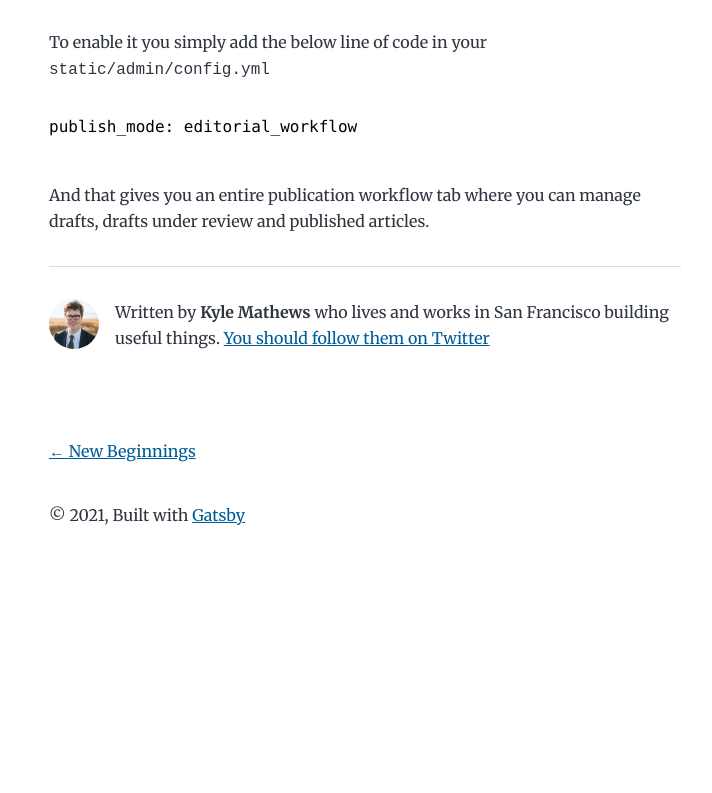
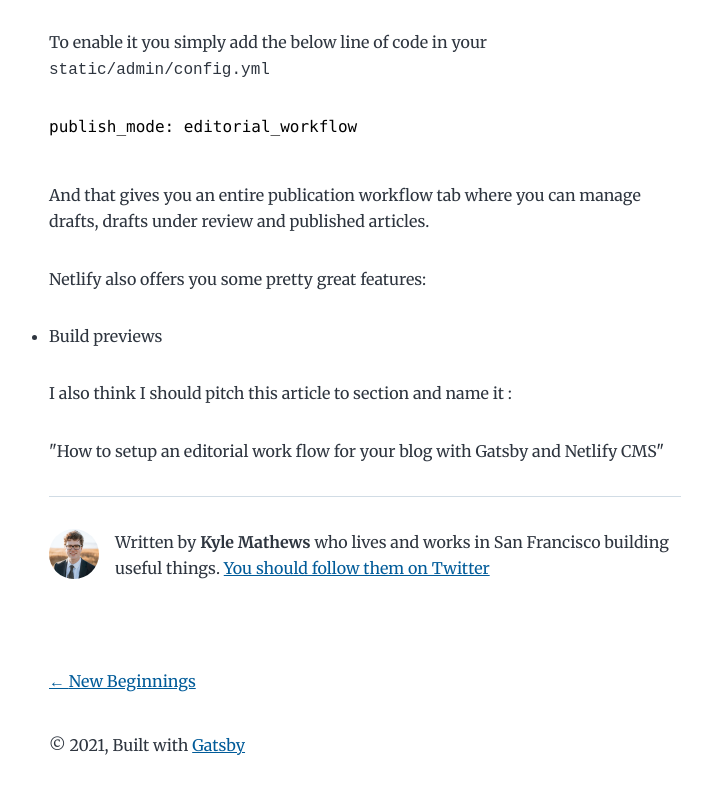
Before and after one commit to adrianmurage/adrianmurage-gatsby-blog, a Gatsby site: page /2021-11-21-switching-over-to-gatsby-and-netlify-cms-the-why-and-how-of-it-all/ in a window 1280 px wide. Shown: the part 2652-3445 px from the top of the page, without its empty margins (275-987 px from the left). Before the commit the page ends 3243 px from the top, so only its background shows below. Built offline with nearby package versions, Linux system fonts and the light colour scheme; Gatsby itself is replaced by a stand-in of ours; some packages are replaced by stand-ins of ours; code samples lack their colours.

Commit message:
Update Blog “2021-11-21-switching-over-to-gatsby-and-netlify-cms-the-why-and-how-of-it-all”

```diff
--- a/content/blog/2021-11-21-switching-over-to-gatsby-and-netlify-cms-the-why-and-how-of-it-all.md
+++ b/content/blog/2021-11-21-switching-over-to-gatsby-and-netlify-cms-the-why-and-how-of-it-all.md
@@ -72,3 +72,11 @@ publish_mode: editorial_workflow
 
 \
 And that gives you an entire publication workflow tab where you can manage drafts, drafts under review and published articles.
+
+Netlify also offers you some pretty great features:
+
+* Build previews
+
+I also think I should pitch this article to section and name it :
+
+"How to setup an editorial work flow for your blog with Gatsby and Netlify CMS"
```
